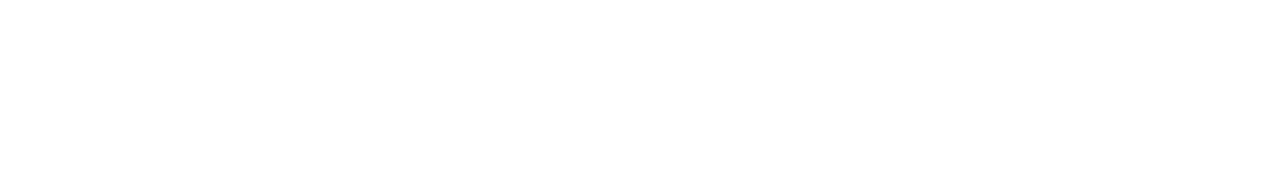
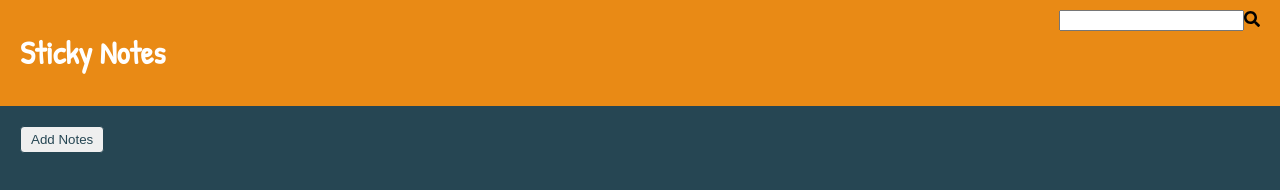
Before and after one commit to lajansaa/maltem-sticky-note, a plain HTML site: page index.html in a window 1280 px wide. Drawn offline with Linux system fonts and the light colour scheme.

Commit message:
adder header and add notes function

```diff
--- a/index.html
+++ b/index.html
@@ -2,9 +2,22 @@
 <html lang="en">
 <head>
   <meta charset="UTF-8">
+  <link href="https://fonts.googleapis.com/css?family=Patrick+Hand|Roboto" rel="stylesheet">
+  <link rel="stylesheet" type="text/css" href="styles.css">
+  <script defer src="https://use.fontawesome.com/releases/v5.0.6/js/all.js"></script>
   <title>Sticky Notes</title>
 </head>
 <body>
-
+  <div class="header">
+    <h1 class="logo">Sticky Notes</h1>
+    <div class="search-bar">
+      <input type="text" name="search"><i class="fas fa-search"></i>
+    </div>
+  </div>
+  <div class="main-wrapper">
+    <div id="notes-wrapper"></div>
+    <button class="add-notes-button" onclick="addNotes()">Add Notes</button><br />
+  </div>
+  <script src="main.js"></script>
 </body>
 </html>
--- a/main.js
+++ b/main.js
@@ -0,0 +1,7 @@
+const notesWrapperElement = document.getElementById("notes-wrapper");
+
+const addNotes = () => {
+  const notesElement = document.createElement("textarea");
+  notesElement.className = "notes";
+  notesWrapperElement.appendChild(notesElement);
+}
--- a/styles.css
+++ b/styles.css
@@ -0,0 +1,39 @@
+body {
+  background-color: #264653;
+  margin: 0;
+}
+
+.header {
+  display: flex;
+  justify-content: space-between;
+  padding: 10px 20px;
+  background-color: #E98A15;
+  position: sticky;
+  top: 0;
+}
+
+.logo {
+  font-family: 'Patrick Hand', cursive;
+  color: white;
+}
+
+.main-wrapper {
+  padding: 20px 20px;
+}
+
+.add-notes-button {
+  color: #264653;
+  border: 1px solid #264653;
+  border-radius: .25rem;
+  padding: 5px 10px;
+  outline: none;
+}
+
+textarea {
+  background-color: white;
+
+}
+
+.notes {
+
+}
```
Also changed, not shown: 1 other file.
